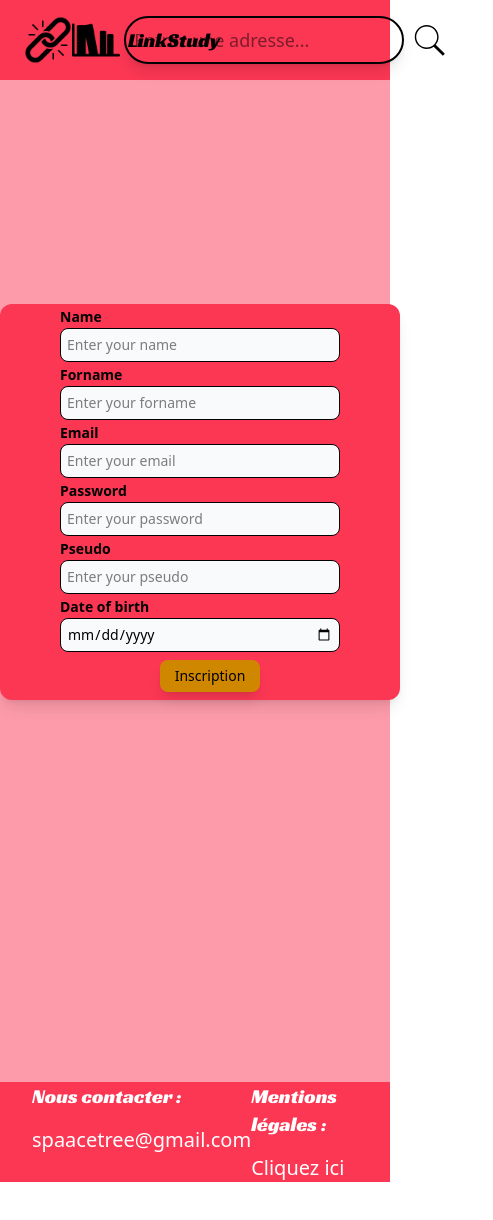
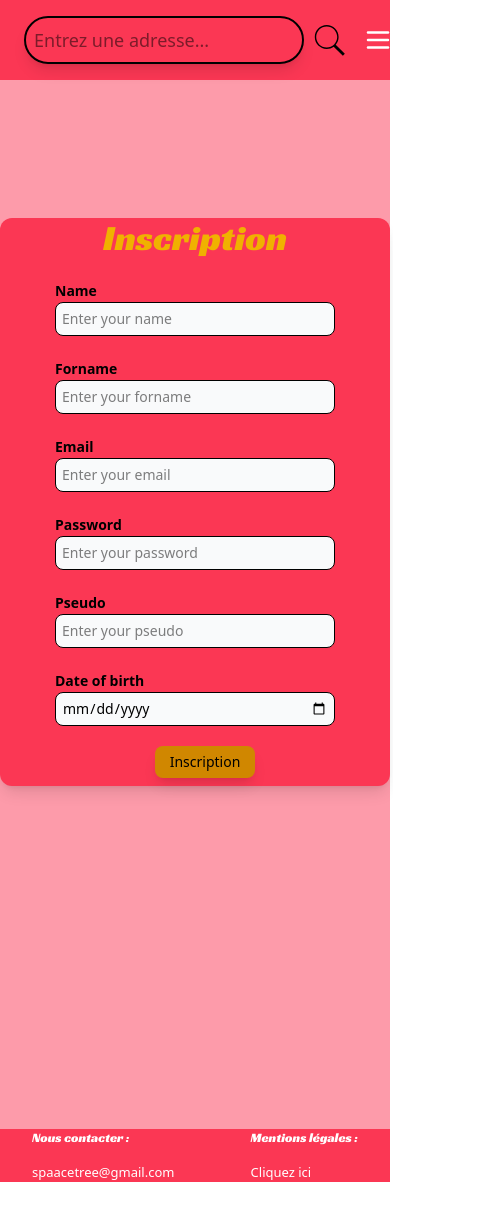
Before and after one commit to mbourema/LinkStudy-FrontEnd, a React (Vite) app: page /inscription in a window 390 px wide. Shown: the top 1220 px of the page, 493 px wide, since content can reach past the window. Built offline with nearby package versions, Linux system fonts and the light colour scheme.

Commit message:
Ajout de titres pour les formulaires, gestion responsive

```diff
--- a/src/App.tsx
+++ b/src/App.tsx
@@ -28,19 +28,19 @@ const App: React.FC = () => {
         <footer className="bg-secondary z-1">
           <div className="flex flex-row">
             <div className="flex flex-col justify-start ml-8 md:ml-24 md:p-8">
-              <div className="text-xl font-medium justify-center racing-sans-one-regular text-white">
+              <div className="text-xl font-medium justify-center racing-sans-one-regular text-white text-footer">
                 Nous contacter :
               </div>
-              <a href="mailto:spaacetree@gmail.com" className="text-xl font-medium text-white hover:underline mt-4">
+              <a href="mailto:spaacetree@gmail.com" className="text-xl font-medium text-white hover:underline mt-4 text-footer">
               spaacetree@gmail.com
               </a>
             </div>
             <div className="flex-grow"></div>
             <div className="flex flex-col justify-end mr-8 md:mr-24 md:p-8">
-              <div className="text-xl font-medium justify-center racing-sans-one-regular text-white">
+              <div className="text-xl font-medium justify-center racing-sans-one-regular text-white text-footer">
                 Mentions légales :
               </div>
-              <Link className="text-xl font-medium text-white hover:underline mt-4" to="/mentions">
+              <Link className="text-xl font-medium text-white hover:underline mt-4 text-footer" to="/mentions">
               Cliquez ici
               </Link>
             </div>
--- a/src/index.css
+++ b/src/index.css
@@ -31,6 +31,22 @@
       margin-right: 2px !important;
     }
   }
+
+  @media (max-width: 585px){
+    nav div div a{
+      display: none;
+    }
+  }
+
+  @media (max-width: 472px){
+    nav div div img{
+      display: none;
+    }
+
+    .text-footer{
+      font-size: 13px !important;
+    }
+  }
 }
 
 html, body, #root {
--- a/src/pages/connexion.tsx
+++ b/src/pages/connexion.tsx
@@ -7,7 +7,8 @@ export default function Connexion() {
     }, []);
 
     return (
-        <div className="bg-secondary flex flex-col justify-between items-center mt-[50vh] transform -translate-y-1/2 w-100 mx-auto rounded-xl shadow-lg">
+        <div className="bg-secondary flex flex-col gap-y-5 items-center mt-[50vh] transform -translate-y-1/2 w-auto max-w-100 mx-auto rounded-xl shadow-lg">
+          <p className="text-yellow-500 text-4xl font-medium racing-sans-one-regular">Connexion</p>
           <form>
             <label htmlFor="email" className="text-sm text-black font-semibold mb-2">Email</label>
             <input
@@ -26,8 +27,8 @@ export default function Connexion() {
                     placeholder="Enter your password"
                 />
           </form>
-          <div className="mt-2 mb-2">
-          <Button text="Connexion" color="bg-yellow-600" />
+          <div className="mb-2">
+          <Button text="Connexion" color="bg-yellow-500" />
           </div>
         </div>
     );
--- a/src/pages/inscription.tsx
+++ b/src/pages/inscription.tsx
@@ -7,7 +7,8 @@ export default function Inscription() {
     }, []);
 
     return (
-      <div className="bg-secondary flex flex-col justify-between items-center mt-[50vh] transform -translate-y-1/2 w-100 mx-auto rounded-xl shadow-lg">
+      <div className="bg-secondary flex flex-col gap-y-5 items-center mt-[50vh] transform -translate-y-1/2 w-auto max-w-100 mx-auto rounded-xl shadow-lg">
+      <p className="text-yellow-500 text-4xl font-medium racing-sans-one-regular">Inscription</p>
       <form>
         <label htmlFor="name" className="text-sm text-black font-semibold mb-2">Name</label>
         <input
@@ -62,7 +63,7 @@ export default function Inscription() {
               placeholder="Enter your date of birth"
           />
       </form>
-      <div className="mt-2 mb-2">
+      <div className="mb-2">
       <Button text="Inscription" color="bg-yellow-600" />
       </div>
     </div>
```
